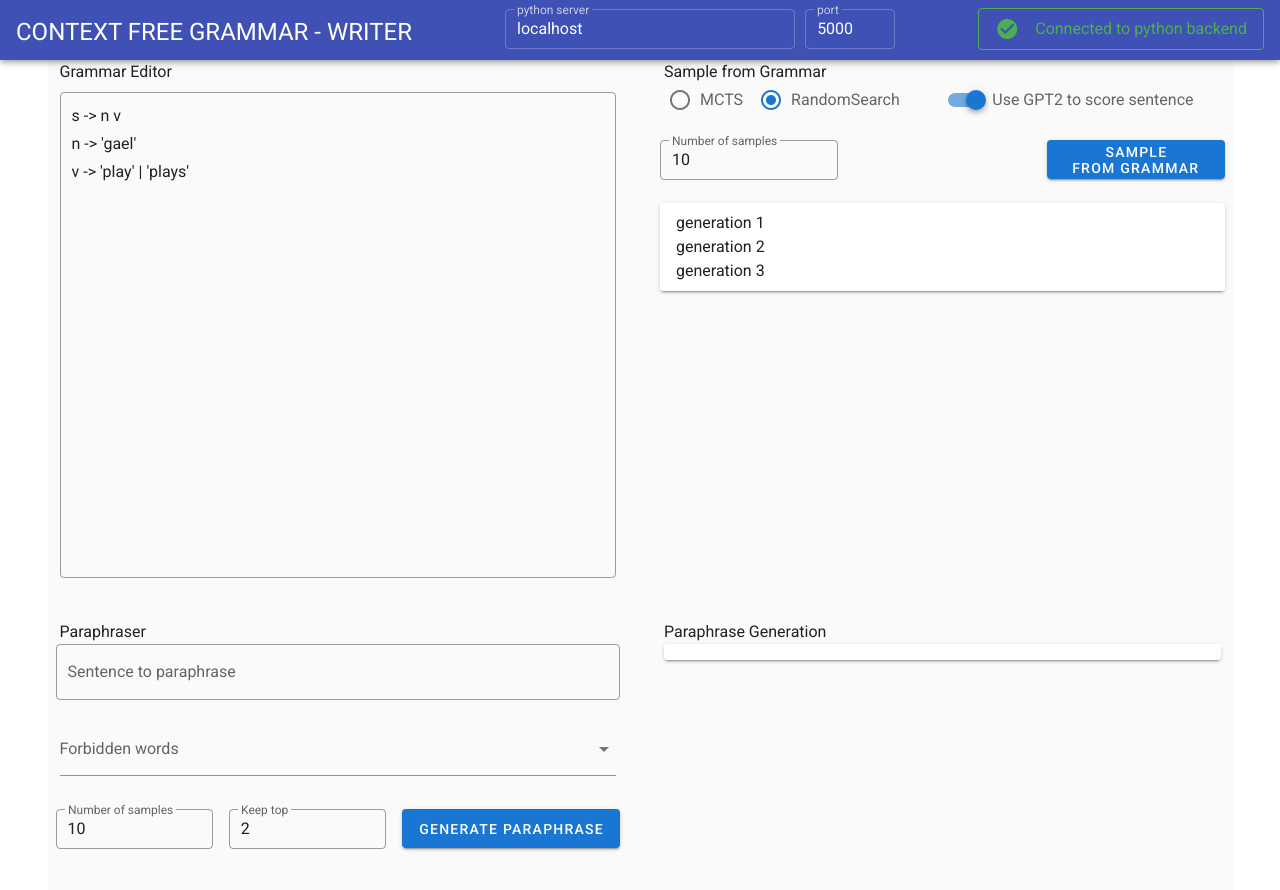
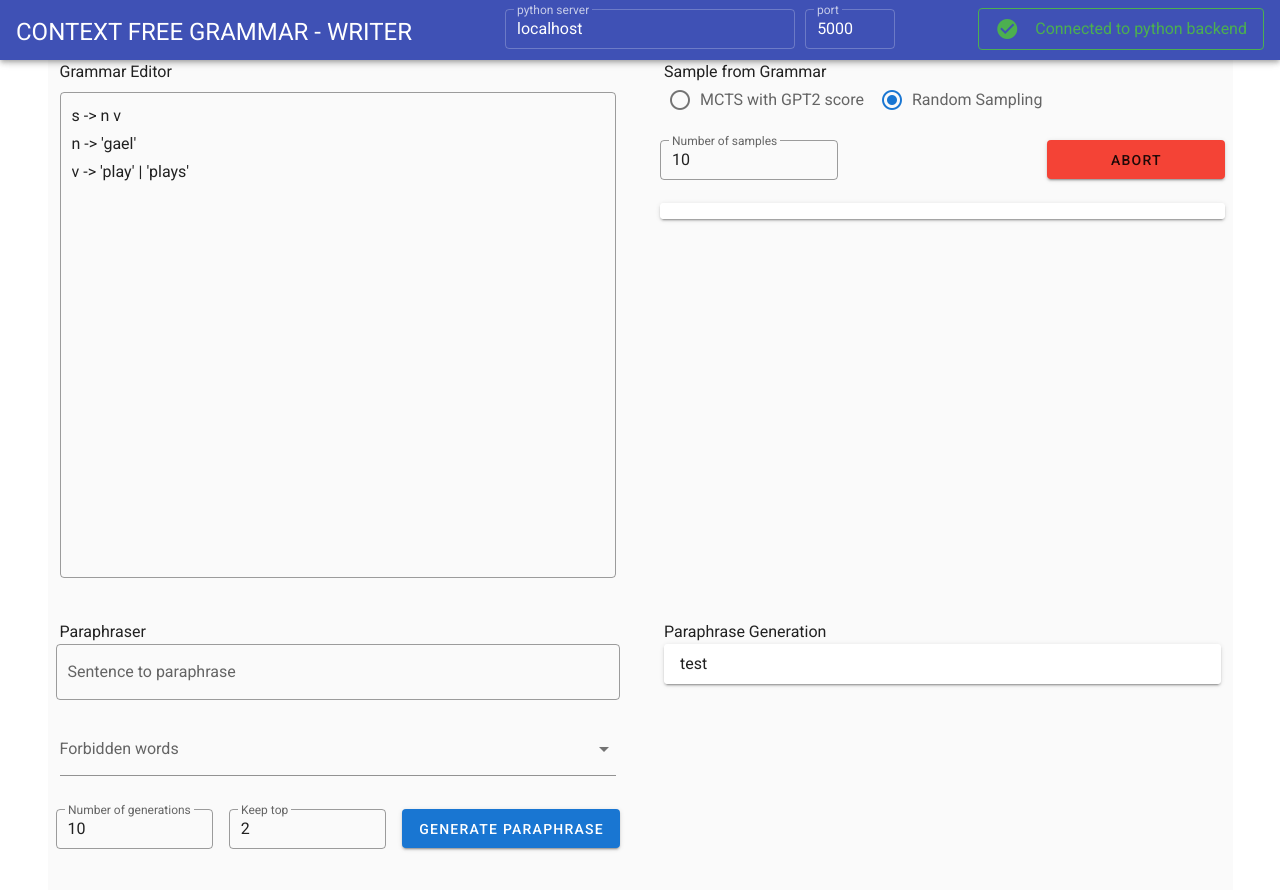
Before and after one commit to dldk-gael/grammar_generator, a Vue app: page / in a window 1280 px wide. Both pictures are taken after a click on the button "SAMPLE FROM GRAMMAR". Shown: the top 890 px of the page. Built offline with nearby package versions, Linux system fonts and the light colour scheme.

Commit message:
add abort feature

```diff
--- a/src/components/GrammarGeneration.vue
+++ b/src/components/GrammarGeneration.vue
@@ -4,27 +4,38 @@
     <v-row class="px-1" dense style="max-height:40px">
       <v-col>
         <v-radio-group v-model="strategy" row class="pt-0 mt-1">
-          <v-radio label="MCTS" value="MCTS"></v-radio>
-          <v-radio label="RandomSearch" value="RandomSearch"></v-radio>
+          <v-radio label="MCTS with GPT2 score" value="MCTS"></v-radio>
+          <v-radio label="Random Sampling" value="Random Sampling"></v-radio>
         </v-radio-group>
-      </v-col>
-      <v-col>
-        <v-switch class="pt-0 mt-1" v-model="use_gpt2" label="Use GPT2 to score sentence"></v-switch>
       </v-col>
     </v-row>
 
     <v-row style="max-height:75px">
       <v-col class="px-2">
-        <v-text-field label="Number of samples" v-model="number_of_samples" outlined dense></v-text-field>
+        <v-text-field
+          v-if="strategy == 'MCTS'"
+          label="Number of tree walks"
+          v-model="number_of_samples"
+          outlined
+          dense
+        ></v-text-field>
+        <v-text-field v-else label="Number of samples" v-model="number_of_samples" outlined dense></v-text-field>
       </v-col>
       <v-col class="px-2">
         <v-text-field label="Keep top" v-if="strategy == 'MCTS'" v-model="keep_top" outlined dense></v-text-field>
       </v-col>
       <v-col class="px-2">
-        <v-btn block height="39px" color="primary" @click="grammarSample()">
+        <v-btn
+          block
+          height="39px"
+          color="primary"
+          v-if="waitingSampling == false"
+          @click="grammarSample()"
+        >
           Sample
           <br />from grammar
         </v-btn>
+          <v-btn v-if="waitingSampling" block height="39px" color="red" @click="abortSample()">Abort</v-btn>
       </v-col>
     </v-row>
     <v-row>
@@ -47,15 +58,16 @@ import axios from "axios";
 export default {
   name: "GrammarGeneration",
   data: () => ({
-    strategy: "RandomSearch",
-    use_gpt2: true,
-    number_of_samples:10,
+    strategy: "Random Sampling",
+    number_of_samples: 10,
+    waitingSampling: false,
     keep_top: 2,
-    generations: ["generation 1", "generation 2", "generation 3"]
+    generations: []
   }),
   methods: {
     grammarSample() {
-      console.log("grammar_sample")
+      console.log("grammar_sample");
+      this.waitingSampling = true;
       let message = {
         order: "grammar_sample",
         number_of_samples: parseInt(this.number_of_samples),
@@ -64,11 +76,10 @@ export default {
         strategy: this.strategy,
         grammar: this.$store.state.grammar
       };
-      axios.post(this.$store.getters.server_address, message).then(
-        reponse => {
-          this.generations = reponse.data["generations"]
-        }
-      );
+      axios.post(this.$store.getters.server_address, message).then(reponse => {
+        this.generations = reponse.data["generations"];
+        this.waitingSampling = false;
+      });
     }
   }
 };
--- a/src/components/ParaphraseGeneration.vue
+++ b/src/components/ParaphraseGeneration.vue
@@ -23,7 +23,13 @@ export default {
   computed: {
     paraphrases: {
       get() {
+        console.log(this.$store.state.paraphrases)
         return this.$store.state.paraphrases;
+      }
+    },
+    waitingParaphrase: {
+      get() {
+        return this.$store.state.waitingParaphrase
       }
     }
   }
--- a/src/components/Paraphraser.vue
+++ b/src/components/Paraphraser.vue
@@ -19,13 +19,14 @@
     </v-row>
     <v-row style="height: 150px">
       <v-col class="px-2">
-        <v-text-field label="Number of samples" v-model="number_of_samples" outlined dense></v-text-field>
+        <v-text-field label="Number of generations" v-model="number_of_samples" outlined dense></v-text-field>
       </v-col>
       <v-col class="px-2">
         <v-text-field label="Keep top" v-model="keep_top" outlined dense></v-text-field>
       </v-col>
       <v-col class="px-2">
-        <v-btn block height="39px" color="primary" @click="paraphrase()">Generate paraphrase</v-btn>
+        <v-btn block height="39px" color="primary"  v-if="waitingParaphrase == false" @click="paraphrase()">Generate paraphrase</v-btn>
+        <v-btn block height="39px" color="red"  v-if="waitingParaphrase" @click="abort()">Abort</v-btn>
       </v-col>
     </v-row>
   </v-container>
@@ -37,6 +38,7 @@ export default {
   name: "Paraphraser",
   data: () => ({
     forbidden_words: [],
+    waitingParaphrase: false,
     sentence: "",
     number_of_samples: 10,
     keep_top: 2
@@ -48,6 +50,7 @@ export default {
   },
   methods: {
     paraphrase() {
+      this.waitingParaphrase = true;
       var me = this;
       console.log("paraphrase");
       let message = {
@@ -59,6 +62,7 @@ export default {
       };
       axios.post(this.$store.getters.server_address, message).then(reponse => {
         me.$store.commit("updateParaphrases", reponse.data["paraphrases"]);
+        this.waitingParaphrase = false;
       });
     }
   }
--- a/src/components/Toolbar.vue
+++ b/src/components/Toolbar.vue
@@ -70,22 +70,23 @@ export default {
   methods: {
     tryConnect() {
       let me = this;
-      axios.get(me.$store.getters.server_address).then(
-        response => {
-          me.is_connected = true
+      axios
+        .get(me.$store.getters.server_address)
+        .then(response => {
+          me.is_connected = true;
           console.log(me.$store.getters.server_address);
           console.log(response.data);
-        }).catch(
-        error => {
+        })
+        .catch(error => {
           me.is_connected = false;
           console.log(error);
-        }
-      )
+        });
     }
   },
   created() {
-   this.tryConnect()
-   setInterval(this.tryConnect, 5000)
+    this.$store.commit("updateParaphrases", ["test"]);
+    this.tryConnect();
+    setInterval(this.tryConnect, 5000);
   }
 };
 </script>
--- a/src/store/index.js
+++ b/src/store/index.js
@@ -11,6 +11,7 @@ export default new Vuex.Store({
         backend_domain: "localhost",
         backend_port: "5000",
         paraphrases: [""],
+        waitingParaphrase: false
     },
     getters: {
         server_address : state => {
@@ -21,7 +22,7 @@ export default new Vuex.Store({
         updateGrammar(state, new_grammar) {
             state.grammar = new_grammar
         },
-        updateBackenDomain(state, new_domain) {
+        updateBackendDomain(state, new_domain) {
             state.backend_domain = new_domain
         },
         updateBackendPort(state, new_port) {
@@ -30,6 +31,9 @@ export default new Vuex.Store({
         updateParaphrases(state, new_paraphrases) {
             state.paraphrases = new_paraphrases
         },
+        updateWaitingParaphrase(state, new_value){
+            state.waitingParaphrase = new_value
+        }
     },
     actions: {}
 });
```
